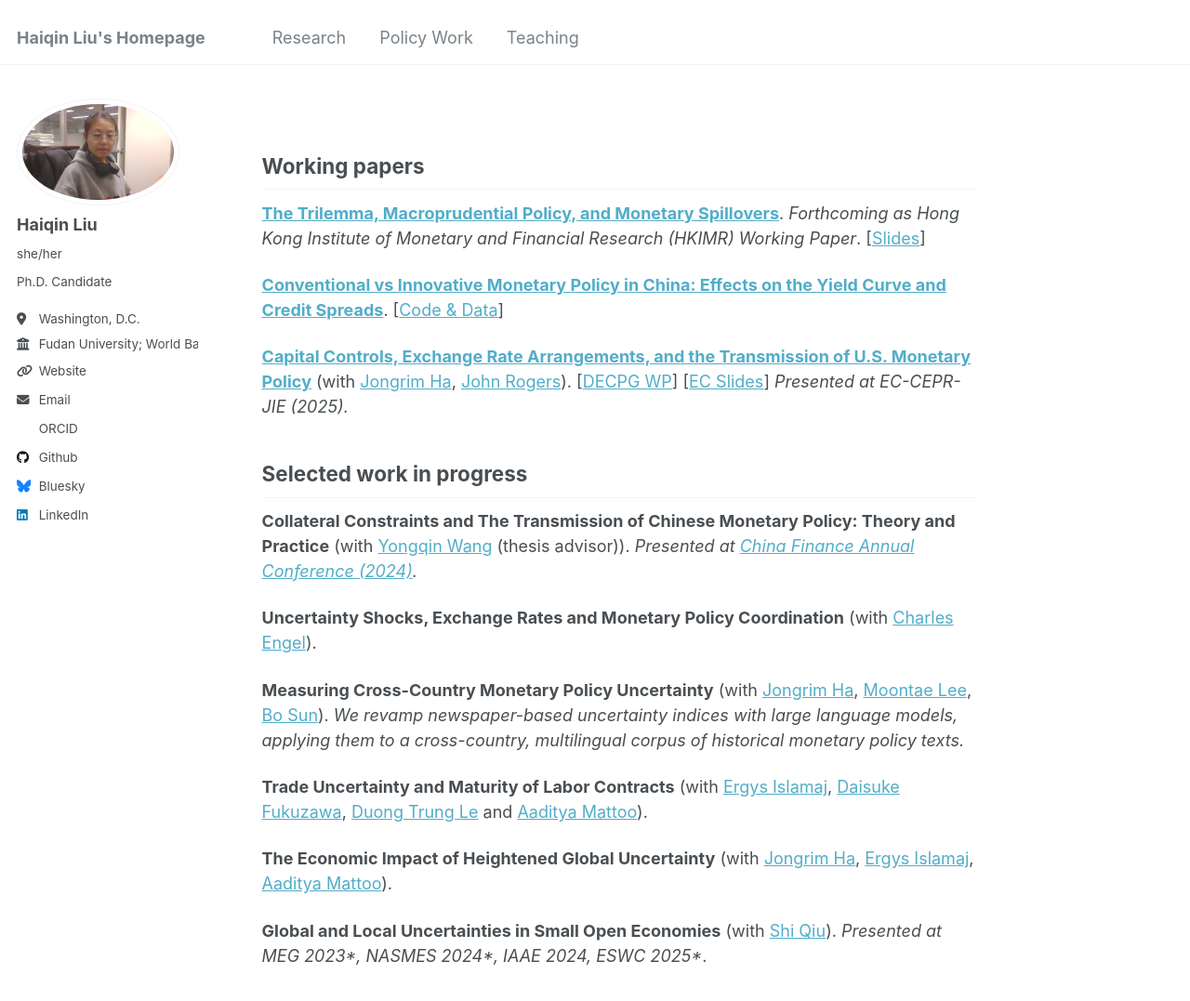
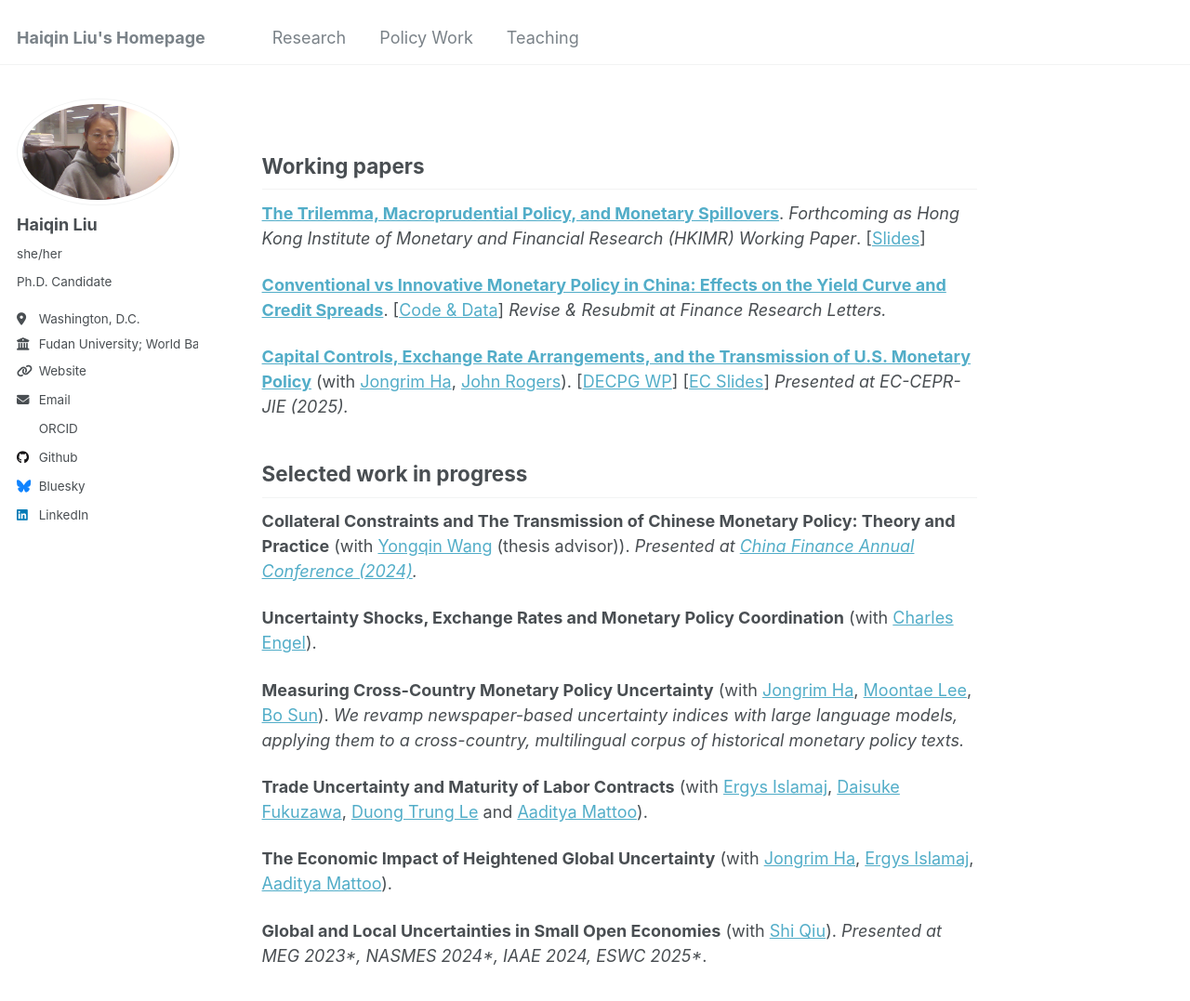
Before and after one commit to liuhaiqinFDU/liuhaiqinFDU.github.io, a Jekyll site: the page built from research.md, in a window 1280 px wide and 1254 px high. Shown: the top 1077 px of the window at 93% size. Built offline with Jekyll 4.4.1, drawn with Linux system fonts in a browser that asks for light colours; some web fonts are replaced.

Commit message:
Update research.md

```diff
--- a/research.md
+++ b/research.md
@@ -9,7 +9,7 @@
 
 [**The Trilemma, Macroprudential Policy, and Monetary Spillovers**](https://papers.ssrn.com/sol3/papers.cfm?abstract_id=5538878). *Forthcoming as Hong Kong Institute of Monetary and Financial Research (HKIMR) Working Paper*. [[Slides](https://www.dropbox.com/scl/fi/syt73glashowatap0l2ax/JMP_Slides_EAPCE.pdf?rlkey=ok4rv6evq66lx307biadqruyn&st=4sd55cfa&dl=0)]
 
-[**Conventional vs Innovative Monetary Policy in China: Effects on the Yield Curve and Credit Spreads**](https://papers.ssrn.com/sol3/papers.cfm?abstract_id=6018296). [[Code & Data](https://dataverse.harvard.edu/dataset.xhtml?persistentId=doi:10.7910/DVN/1TVTXA)]
+[**Conventional vs Innovative Monetary Policy in China: Effects on the Yield Curve and Credit Spreads**](https://papers.ssrn.com/sol3/papers.cfm?abstract_id=6018296). [[Code & Data](https://dataverse.harvard.edu/dataset.xhtml?persistentId=doi:10.7910/DVN/1TVTXA)] *Revise & Resubmit at Finance Research Letters.*
 
 [**Capital Controls, Exchange Rate Arrangements, and the Transmission of U.S. Monetary Policy**](https://papers.ssrn.com/sol3/papers.cfm?abstract_id=5894294) (with [Jongrim Ha](https://www.jongrimha.com/), [John Rogers](https://www.johnrogerseconomist.net/)). [[DECPG WP](https://documents.worldbank.org/en/publication/documents-reports/documentdetail/099737510042356177/idu0d0f72eff0c5f40430109e25085e3858b298c)] [[EC Slides](https://b1scrape.westeurope.cloudapp.azure.com/conf/2025/slides/I_JongrimHa.pdf)] *Presented at EC-CEPR-JIE (2025).*
 
```
